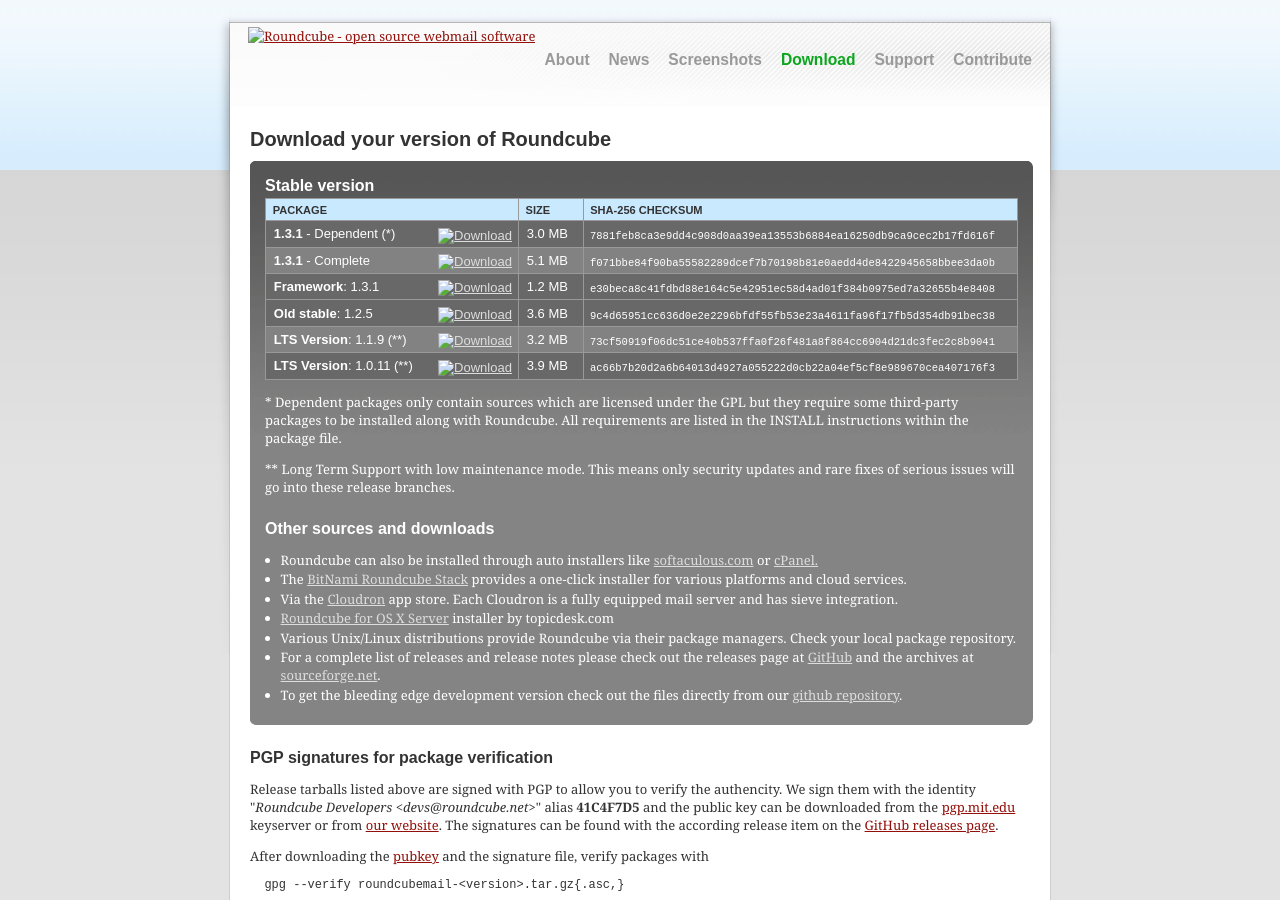
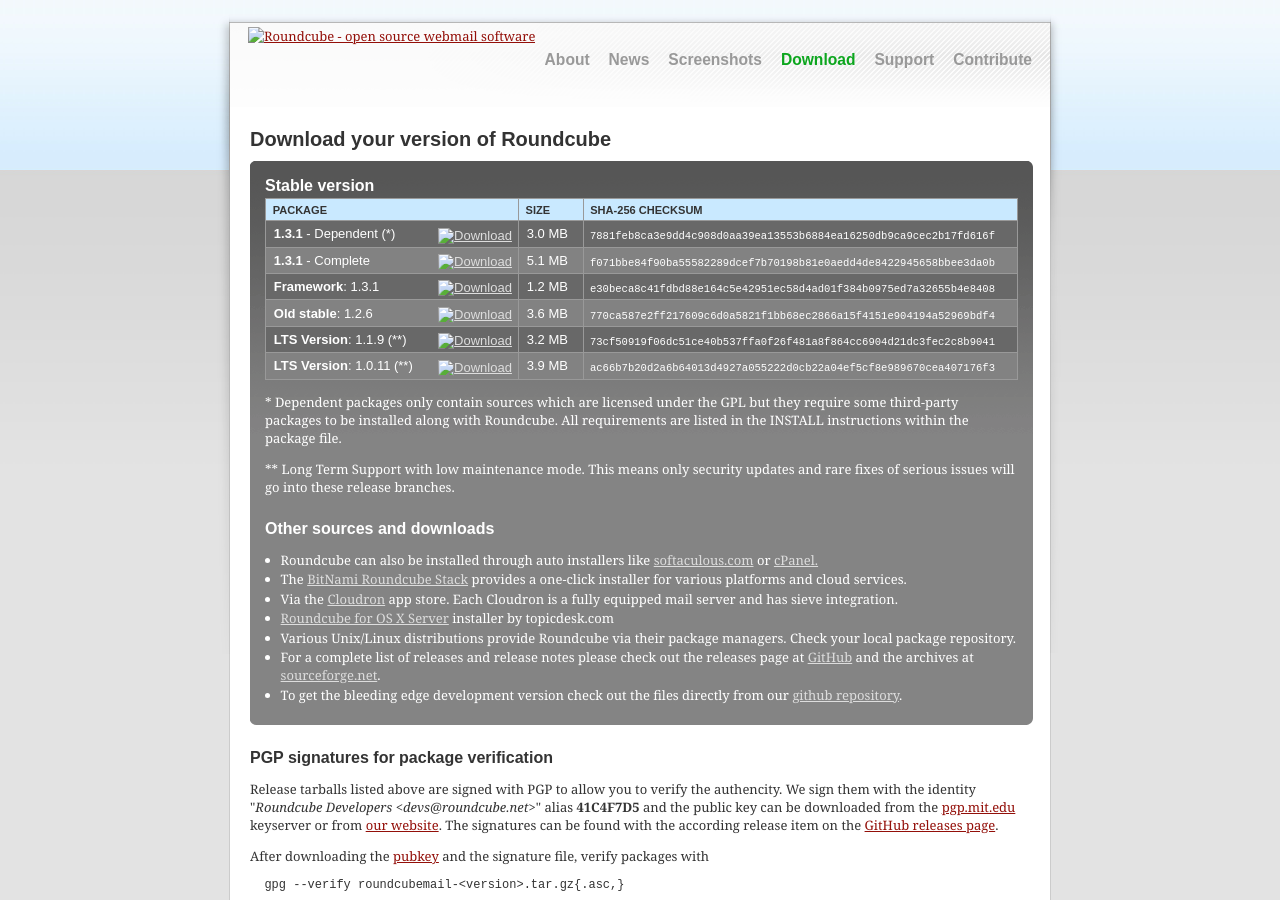
Before and after one commit to roundcube/roundcube.github.com, a Jekyll site: the page built from download/index.html, in a window 1280 px wide and 900 px high. Built offline with Jekyll 4.4.1, drawn with Linux system fonts in a browser that asks for light colours; comment, search, counter and statistics services are not loaded.

Commit message:
Announce release 1.2.6

```diff
--- a/download/index.html
+++ b/download/index.html
@@ -38,19 +38,19 @@
 				<td class="dlsize">1.2 MB</td>
 				<td class="dlchecksum">e30beca8c41fdbd88e164c5e42951ec58d4ad01f384b0975ed7a32655b4e8408</td>
 			</tr>
+			<tr class="odd">
+				<td class="dlversion"><strong>Old stable</strong>: 1.2.6</td>
+				<td class="dlbutton"><a href="https://github.com/roundcube/roundcubemail/releases/download/1.2.6/roundcubemail-1.2.6.tar.gz" title="Download now!"><img src="images/table_button_download.png" width="67" height="19" alt="Download" class="pngimage" /></a>
+				<td class="dlsize">3.6 MB</td>
+				<td class="dlchecksum">770ca587e2ff217609c6d0a5821f1bb68ec2866a15f4151e904194a52969bdf4</td>
+			</tr>
 			<tr class="even">
-				<td class="dlversion"><strong>Old stable</strong>: 1.2.5</td>
-				<td class="dlbutton"><a href="https://github.com/roundcube/roundcubemail/releases/download/1.2.5/roundcubemail-1.2.5.tar.gz" title="Download now!"><img src="images/table_button_download.png" width="67" height="19" alt="Download" class="pngimage" /></a>
-				<td class="dlsize">3.6 MB</td>
-				<td class="dlchecksum">9c4d65951cc636d0e2e2296bfdf55fb53e23a4611fa96f17fb5d354db91bec38</td>
-			</tr>
-			<tr class="odd">
 				<td class="dlversion"><strong>LTS Version</strong>: 1.1.9 (**)</td>
 				<td class="dlbutton"><a href="https://github.com/roundcube/roundcubemail/releases/download/1.1.9/roundcubemail-1.1.9.tar.gz" title="Download now!"><img src="images/table_button_download.png" width="67" height="19" alt="Download" class="pngimage" /></a>
 				<td class="dlsize">3.2 MB</td>
 				<td class="dlchecksum">73cf50919f06dc51ce40b537ffa0f26f481a8f864cc6904d21dc3fec2c8b9041</td>
 			</tr>
-			<tr class="even">
+			<tr class="odd">
 				<td class="dlversion"><strong>LTS Version</strong>: 1.0.11 (**)</td>
 				<td class="dlbutton"><a href="https://github.com/roundcube/roundcubemail/releases/download/1.0.11/roundcubemail-1.0.11.tar.gz" title="Download now!"><img src="images/table_button_download.png" width="67" height="19" alt="Download" class="pngimage" /></a>
 				<td class="dlsize">3.9 MB</td>
```
Also changed, not shown: other parts of download/index.html (+1 -1 lines), _posts/2017-09-10-update-1.2.6-released.md (added, +15 -0 lines).
